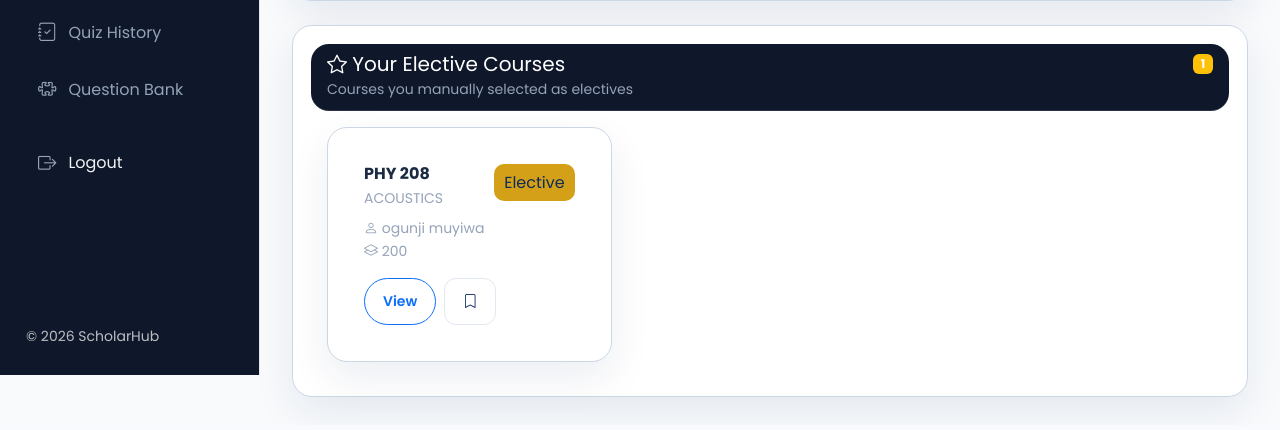
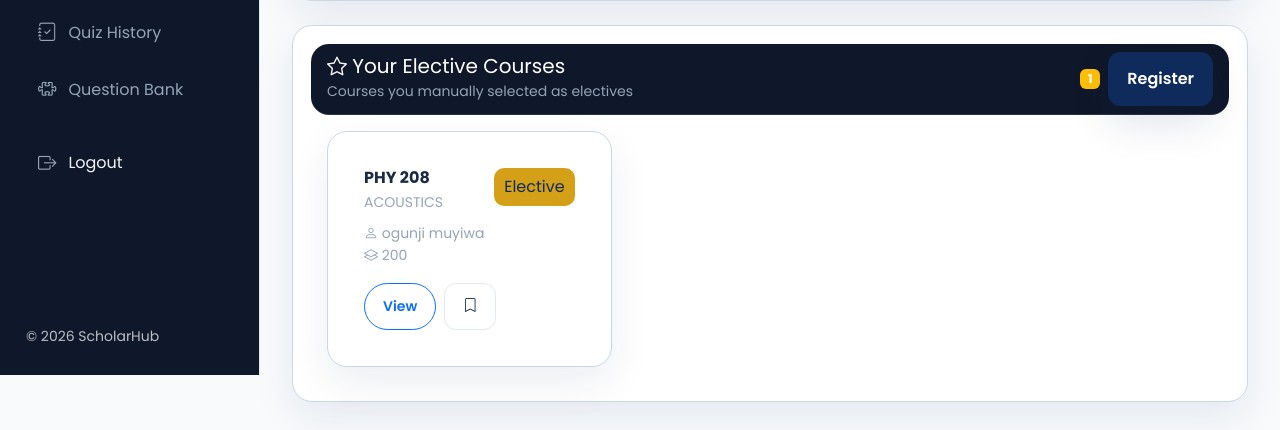
Before and after one commit to Kath-008-spec/scholarhub, a Django app: page /my-courses/ in a window 1280 px wide. Shown: the part 425-855 px from the top of the page. Before the commit the page ends 830 px from the top, so only its background shows below. Run offline with Django 5.2, Linux system fonts and the light colour scheme; a user stored in the database is signed in; data comes from the database, SQL or seed files in the repository; both versions use the stored data as it was after the commit.

Commit message:
updated website looks"

```diff
--- a/ScholarHub/templates/ScholarHub/my_courses.html
+++ b/ScholarHub/templates/ScholarHub/my_courses.html
@@ -80,11 +80,16 @@
     <!-- Elective Courses -->
     <div class="card sh-elevated">
       <div class="card-header bg-light">
-        <div class="d-flex justify-content-between align-items-center">
-          <h5 class="mb-0"><i class="bi bi-star"></i> Your Elective Courses</h5>
-          <span class="badge bg-warning">{{ elective_textbooks|length }}</span>
+        <div class="d-flex justify-content-between align-items-center flex-wrap gap-2">
+          <div>
+            <h5 class="mb-0"><i class="bi bi-star"></i> Your Elective Courses</h5>
+            <small class="text-muted">Courses you manually selected as electives</small>
+          </div>
+          <div class="d-flex align-items-center gap-2">
+            <span class="badge bg-warning">{{ elective_textbooks|length }}</span>
+            <a href="{% url 'profile' %}#elective-courses-section" class="btn btn-sm btn-primary">Register</a>
+          </div>
         </div>
-        <small class="text-muted">Courses you manually selected as electives</small>
       </div>
       <div class="card-body">
         {% if elective_textbooks %}
--- a/ScholarHub/templates/ScholarHub/profile.html
+++ b/ScholarHub/templates/ScholarHub/profile.html
@@ -74,7 +74,7 @@
           <hr>
 
           <!-- Elective Courses Section -->
-          <div class="mb-4">
+          <div class="mb-4" id="elective-courses-section">
             <h6 class="mb-3 fw-bold"><i class="bi bi-journal-bookmark"></i> Elective Courses</h6>
             <p class="text-muted small mb-3">Select courses you want to take as electives. You can choose from all available courses across departments.</p>
             <div class="sh-checkbox-group" style="max-height: 400px; overflow-y: auto;">
```
Also changed, not shown: db.sqlite3.
